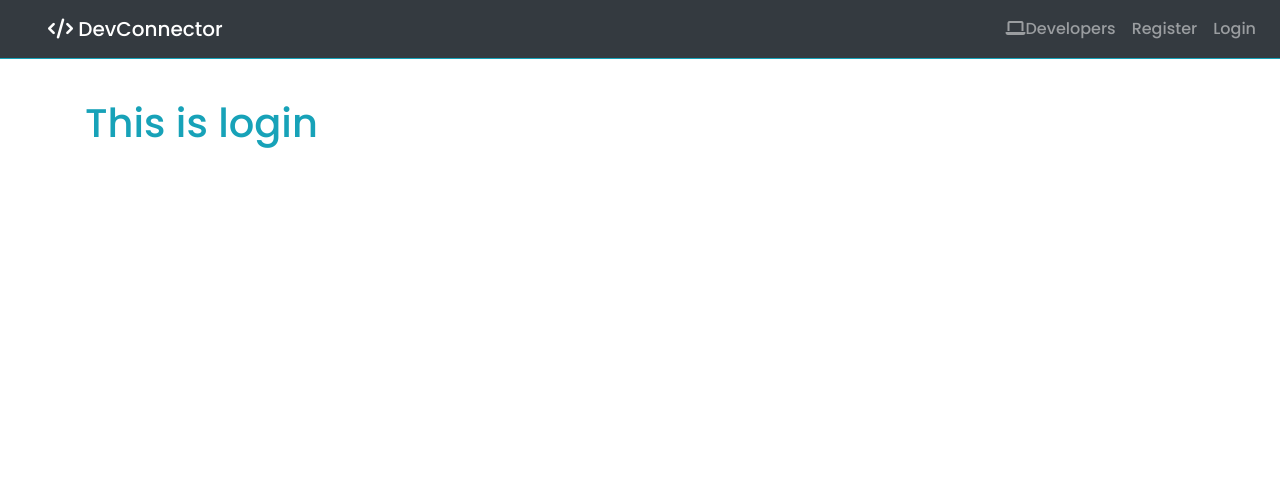
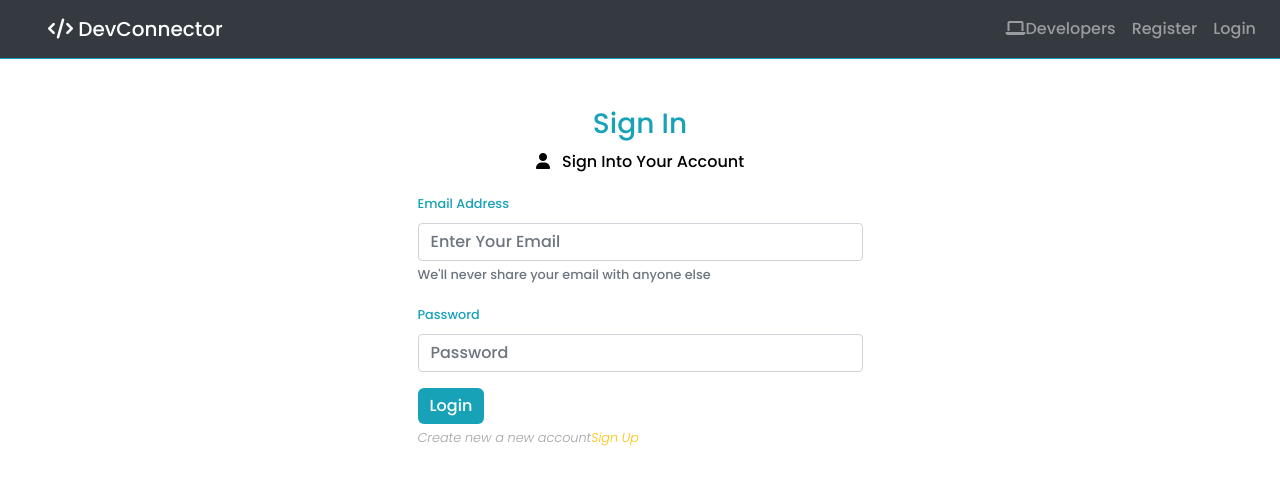
Before and after one commit to Nurmuhammadthariq/dev_Socialapp_mern, a React (Create React App) app in the folder client/: page /login in a window 1280 px wide. Shown: the top 484 px of the page. Built offline with nearby package versions, Linux system fonts and the light colour scheme.

Commit message:
Create form login and register

```diff
--- a/client/src/components/auth/Login.js
+++ b/client/src/components/auth/Login.js
@@ -1,7 +1,83 @@
-import React from 'react';
+import React, { Fragment, useState } from 'react';
+import { Form, Button, Row, Col } from 'react-bootstrap';
+import { Link } from 'react-router-dom';
 
 const Login = () => {
-  return <h1>This is login</h1>;
+  const [formData, setFormData] = useState({
+    email: '',
+    password: '',
+  });
+
+  const { email, password } = formData;
+
+  const onChange = (e) =>
+    setFormData({ ...formData, [e.target.name]: e.target.value });
+
+  const onSubmit = async (e) => {
+    e.preventDefault();
+    console.log('SUCCESS');
+  };
+
+  return (
+    <Fragment>
+      <Row className="justify-content-md-center login-form">
+        <Col lg={12} sm={12}>
+          <h3 className="texts-primary">Sign In</h3>
+          <p className="lead-1 text-center">
+            <i className="fas fa-user mr-2 " /> Sign Into Your Account
+          </p>
+        </Col>
+        <Col lg={5}>
+          <Form className="form" onSubmit={(e) => onSubmit(e)}>
+            <Form.Group controlId="formBasicEmail">
+              <Form.Label>Email Address</Form.Label>
+              <Form.Control
+                type="email"
+                placeholder="Enter Your Email"
+                name="email"
+                value={email}
+                required
+                onChange={(e) => onChange(e)}
+              />
+              <Form.Text className="text-muted">
+                We'll never share your email with anyone else
+              </Form.Text>
+            </Form.Group>
+
+            <Form.Group controlId="formBasicPassword">
+              <Form.Label>Password</Form.Label>
+              <Form.Control
+                type="password"
+                placeholder="Password"
+                name="password"
+                minLength="8"
+                value={password}
+                required
+                onChange={(e) => onChange(e)}
+              />
+            </Form.Group>
+
+            <Row>
+              <Col lg={3}>
+                <Button className="submit" size="md" type="submit">
+                  Login
+                </Button>
+              </Col>
+
+              <Col lg={10} className="d-flex align-items-center">
+                <p className="tag-line my-1">
+                  Create new a new account
+                  <Link className="text-warning" to="/register">
+                    Sign Up
+                  </Link>
+                </p>
+              </Col>
+            </Row>
+          </Form>
+        </Col>
+      </Row>
+    </Fragment>
+  );
 };
 
 export default Login;
--- a/client/src/components/auth/Register.js
+++ b/client/src/components/auth/Register.js
@@ -1,8 +1,11 @@
 import React, { Fragment, useState } from 'react';
 import { Form, Button, Row, Col } from 'react-bootstrap';
 import { Link } from 'react-router-dom';
+import { connect } from 'react-redux';
+import { setAlert } from '../../actions/alertAction';
+import PropTypes from 'prop-types';
 
-const Register = () => {
+const Register = ({ setAlert }) => {
   const [formData, setFormData] = useState({
     name: '',
     email: '',
@@ -18,7 +21,7 @@ const Register = () => {
   const onSubmit = async (e) => {
     e.preventDefault();
     if (password !== passwordConfirm) {
-      console.log('Password do not match');
+      setAlert('Password do not match', 'danger');
     } else {
       console.log(formData);
     }
@@ -111,4 +114,8 @@ const Register = () => {
   );
 };
 
-export default Register;
+Register.propTypes = {
+  setAlert: PropTypes.func.isRequired,
+};
+
+export default connect(null, { setAlert })(Register);
```
